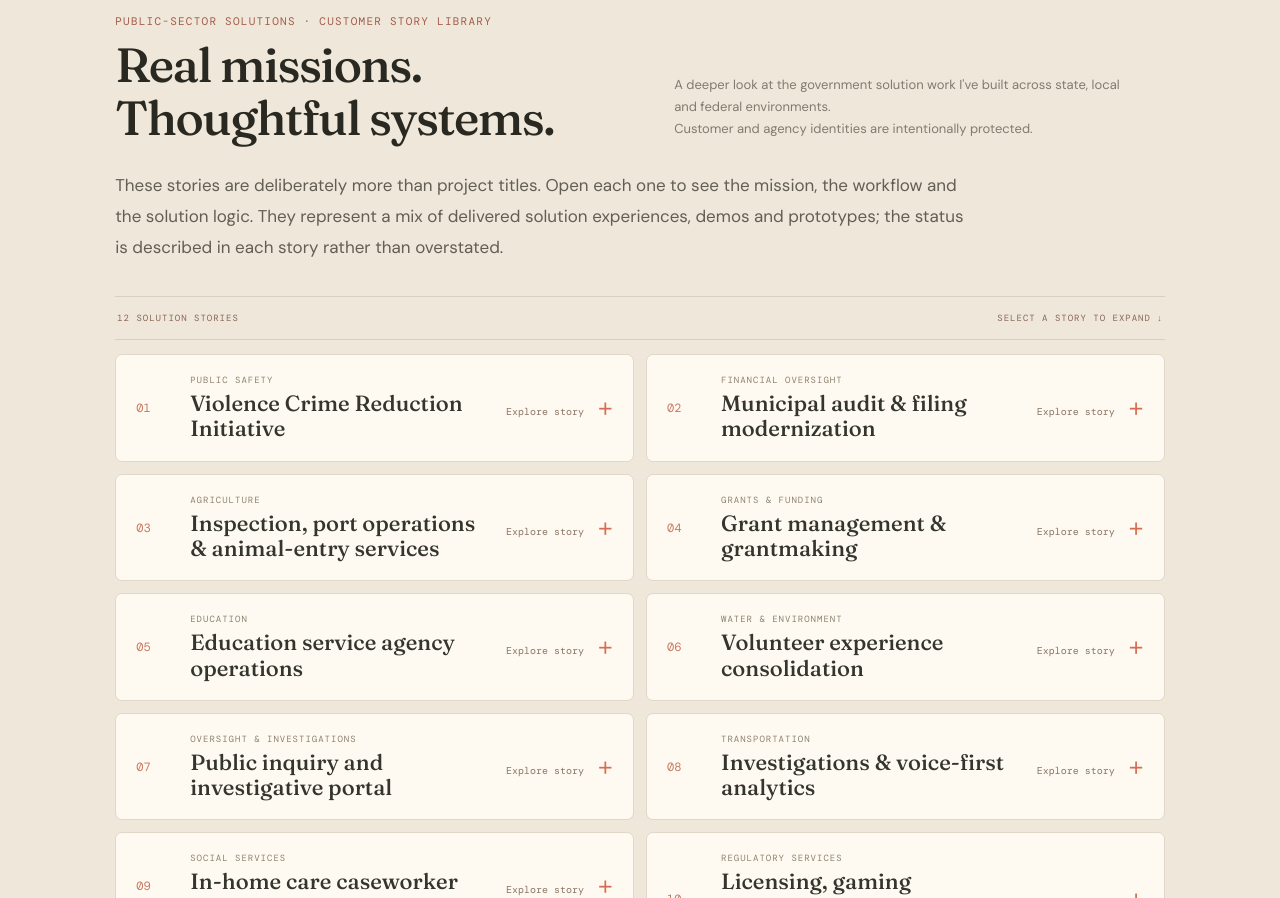
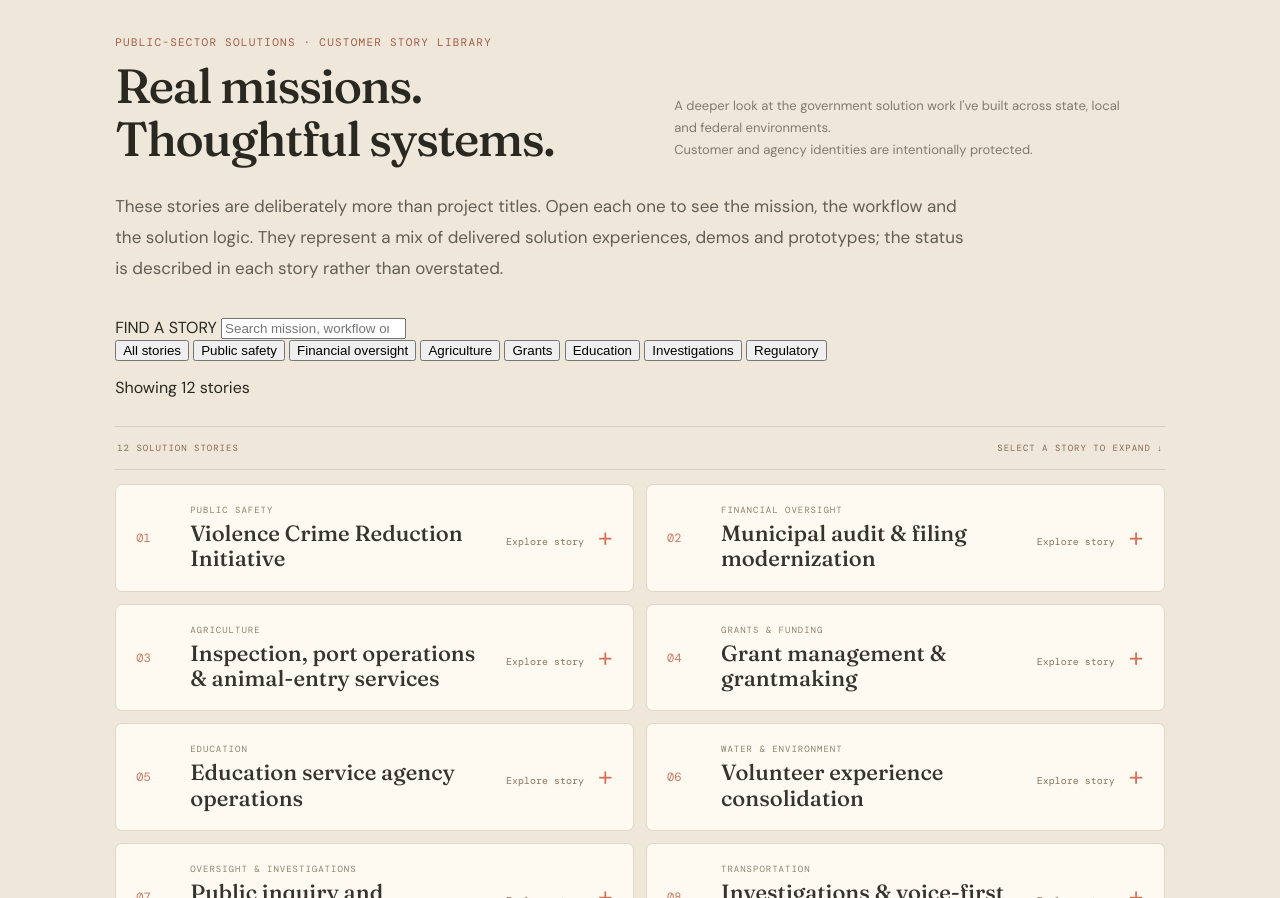
Before and after one commit to matsydevu/mahathi-applied-ai, a plain HTML site: page index.html in a window 1280 px wide. Shown: the part 1780-2678 px from the top of the page. Drawn offline with nearby package versions, Linux system fonts and the light colour scheme.

Commit message:
Improve portfolio story discovery and accessibility

```diff
--- a/index.html
+++ b/index.html
@@ -3,7 +3,7 @@
 <head>
 <meta charset="utf-8"><meta name="viewport" content="width=device-width, initial-scale=1">
 <meta name="theme-color" content="#f4efe5">
-<meta name="description" content="Mahathi Devulapalli — Principal Solutions Engineer, builder, curious human.">
+<meta name="description" content="Mahathi Devulapalli is a Principal Solutions Engineer building thoughtful AI, agentic workflows and public-sector solutions."><meta property="og:title" content="Mahathi Devulapalli — Solutions Engineer & Builder"><meta property="og:description" content="Public-sector missions, applied AI, agent systems and the human problems behind the technology."><meta property="og:type" content="website">
 <title>Mahathi Devulapalli — A curious work in progress</title>
 <link rel="preconnect" href="https://fonts.googleapis.com">
 <link rel="preconnect" href="https://fonts.gstatic.com" crossorigin>
@@ -11,21 +11,22 @@
 <link rel="stylesheet" href="style.css">
 </head>
 <body>
+<a class="skip-link" href="#main-content">Skip to content</a>
 <div class="paper-grain"></div>
 <header class="nav">
   <a class="signature" href="#home">mahathi<span>✳</span></a>
   <nav><a href="#shelf">The shelf</a><a href="#work">Customer stories</a><a href="#command-center">SE Command Center</a><a href="#notes">What I believe</a><a href="#design-lab">Design lab</a><a href="#about">A little about me</a></nav>
-  <a class="hello" href="mailto:hello@mahathidevulapalli.com">Say hello <b>↗</b></a>
+  <a class="hello" href="https://www.linkedin.com/in/mahathidevulapalli/" target="_blank" rel="noopener noreferrer">Say hello <b>↗</b></a>
 </header>
-<main id="home">
-<section class="hero">
+<main id="main-content">
+<section class="hero" id="home">
   <div class="hero-left">
     <div class="hand-note">hello, internet <span>☺</span></div>
     <p class="kicker">ENGINEERING · CURIOSITY · A LITTLE BIT OF MAGIC</p>
     <h1>Building systems<br>that make work more <em>human.</em></h1>
     <p class="intro">I'm Mahathi — a Principal Solutions Engineer who builds solutions for complex public-sector missions and practical AI systems for the people doing the work.</p>
     <p class="small-intro">Somewhere between enterprise architecture, frontier AI, and the very human problems we're trying to solve.</p>
-    <div class="hero-links"><a class="pill-button" href="#work">Come see what I make <span>↓</span></a><a class="quiet-link" href="https://www.linkedin.com/in/mahathidevulapalli/" target="_blank">LinkedIn ↗</a><a class="quiet-link" href="https://github.com/mdevSales" target="_blank">GitHub ↗</a></div>
+    <div class="hero-links"><a class="pill-button" href="#work">Come see what I make <span>↓</span></a><a class="quiet-link" href="https://www.linkedin.com/in/mahathidevulapalli/" target="_blank" rel="noopener noreferrer">LinkedIn ↗</a><a class="quiet-link" href="https://github.com/mdevSales" target="_blank" rel="noopener noreferrer">GitHub ↗</a></div>
     <div class="tiny-facts"><span>BASED IN VIRGINIA</span><span>9+ YEARS IN TECH</span><span>ALWAYS LEARNING</span></div>
   </div>
   <div class="hero-right">
@@ -56,6 +57,21 @@
 <section class="work-section" id="work">
  <div class="section-heading"><div><p class="kicker">PUBLIC-SECTOR SOLUTIONS · CUSTOMER STORY LIBRARY</p><h2>Real missions. Thoughtful systems.</h2></div><p class="section-aside">A deeper look at the government solution work I've built across state, local and federal environments.<br>Customer and agency identities are intentionally protected.</p></div>
  <p class="portfolio-intro">These stories are deliberately more than project titles. Open each one to see the mission, the workflow and the solution logic. They represent a mix of delivered solution experiences, demos and prototypes; the status is described in each story rather than overstated.</p>
+ <div class="story-tools" aria-label="Find a customer story">
+  <label class="story-search-label" for="story-search">FIND A STORY</label>
+  <input id="story-search" type="search" placeholder="Search mission, workflow or technology…" autocomplete="off">
+  <div class="story-filters" role="group" aria-label="Filter stories by mission area">
+   <button class="story-filter active" type="button" data-filter="all" aria-pressed="true">All stories</button>
+   <button class="story-filter" type="button" data-filter="public safety">Public safety</button>
+   <button class="story-filter" type="button" data-filter="financial oversight">Financial oversight</button>
+   <button class="story-filter" type="button" data-filter="agriculture">Agriculture</button>
+   <button class="story-filter" type="button" data-filter="grants">Grants</button>
+   <button class="story-filter" type="button" data-filter="education">Education</button>
+   <button class="story-filter" type="button" data-filter="investigations">Investigations</button>
+   <button class="story-filter" type="button" data-filter="regulatory">Regulatory</button>
+  </div>
+  <p class="story-results" aria-live="polite">Showing 12 stories</p>
+ </div>
  <div class="story-library-head"><span>12 SOLUTION STORIES</span><span>SELECT A STORY TO EXPAND ↓</span></div>
  <div class="story-library"><details class="story-card"><summary><span class="story-number">01</span><span class="story-category">Public safety</span><span class="story-title">Violence Crime Reduction Initiative</span><span class="story-open">Explore story <b>＋</b></span></summary><div class="story-body"><p>A mission-focused operating experience for coordinating violence-reduction initiatives across teams. The build connected incident signals, interventions, program ownership and outcome tracking so leaders could see where action was needed and how work was progressing.</p><div class="story-tags"><span>Program operations</span><span>Case coordination</span><span>Outcome visibility</span></div><div class="story-architecture"><div><small>THE SOLUTION LOGIC</small><pre><code>initiative = openProgram("crime-reduction")
 signals = collect(incidents, interventions, outcomes)
@@ -203,7 +219,7 @@ return summarizeWithSources(result, nextActions=true)</code></pre></div>
  <p class="lab-footnote">A note on status: these are proposed designs and technical explorations. I can walk through the architecture, assumptions, failure modes, and implementation path; I don't present them as customer deployments or shipped products.</p>
 </section>
 
-<section class="about-section" id="about"><div class="about-sticker">STILL<br>CURIOUS ✳</div><div><p class="kicker">THE PERSON, NOT JUST THE TITLE</p><h2>Engineer by training.<br>Problem-solver by nature.</h2></div><div class="about-copy"><p>I'm a Principal Solutions Engineer with 9+ years in technology and a background in electrical and computer engineering. I've spent much of my career translating complex enterprise needs into clear technical paths — building demos, shaping architectures, connecting systems, and helping teams see what's possible.</p><p>I care about public-interest technology, thoughtful AI adoption, good questions, and making complicated things feel approachable. I also believe curiosity is a career strategy.</p><a href="https://www.linkedin.com/in/mahathidevulapalli/" target="_blank">A little more of my professional story ↗</a></div></section>
+<section class="about-section" id="about"><div class="about-sticker">STILL<br>CURIOUS ✳</div><div><p class="kicker">THE PERSON, NOT JUST THE TITLE</p><h2>Engineer by training.<br>Problem-solver by nature.</h2></div><div class="about-copy"><p>I'm a Principal Solutions Engineer with 9+ years in technology and a background in electrical and computer engineering. I've spent much of my career translating complex enterprise needs into clear technical paths — building demos, shaping architectures, connecting systems, and helping teams see what's possible.</p><p>I care about public-interest technology, thoughtful AI adoption, good questions, and making complicated things feel approachable. I also believe curiosity is a career strategy.</p><a href="https://www.linkedin.com/in/mahathidevulapalli/" target="_blank" rel="noopener noreferrer">A little more of my professional story ↗</a></div></section>
 <footer><div class="footer-mark">mahathi<span>✳</span></div><p>Built with curiosity, care, and probably too many browser tabs open.</p><div><a href="https://github.com/mdevSales" target="_blank">GitHub ↗</a><a href="https://www.linkedin.com/in/mahathidevulapalli/" target="_blank">LinkedIn ↗</a></div><small>© 2026 · ALL THE WORK, NONE OF THE CUSTOMER DETAILS.</small></footer>
 </main>
 <script src="script.js"></script>
```
